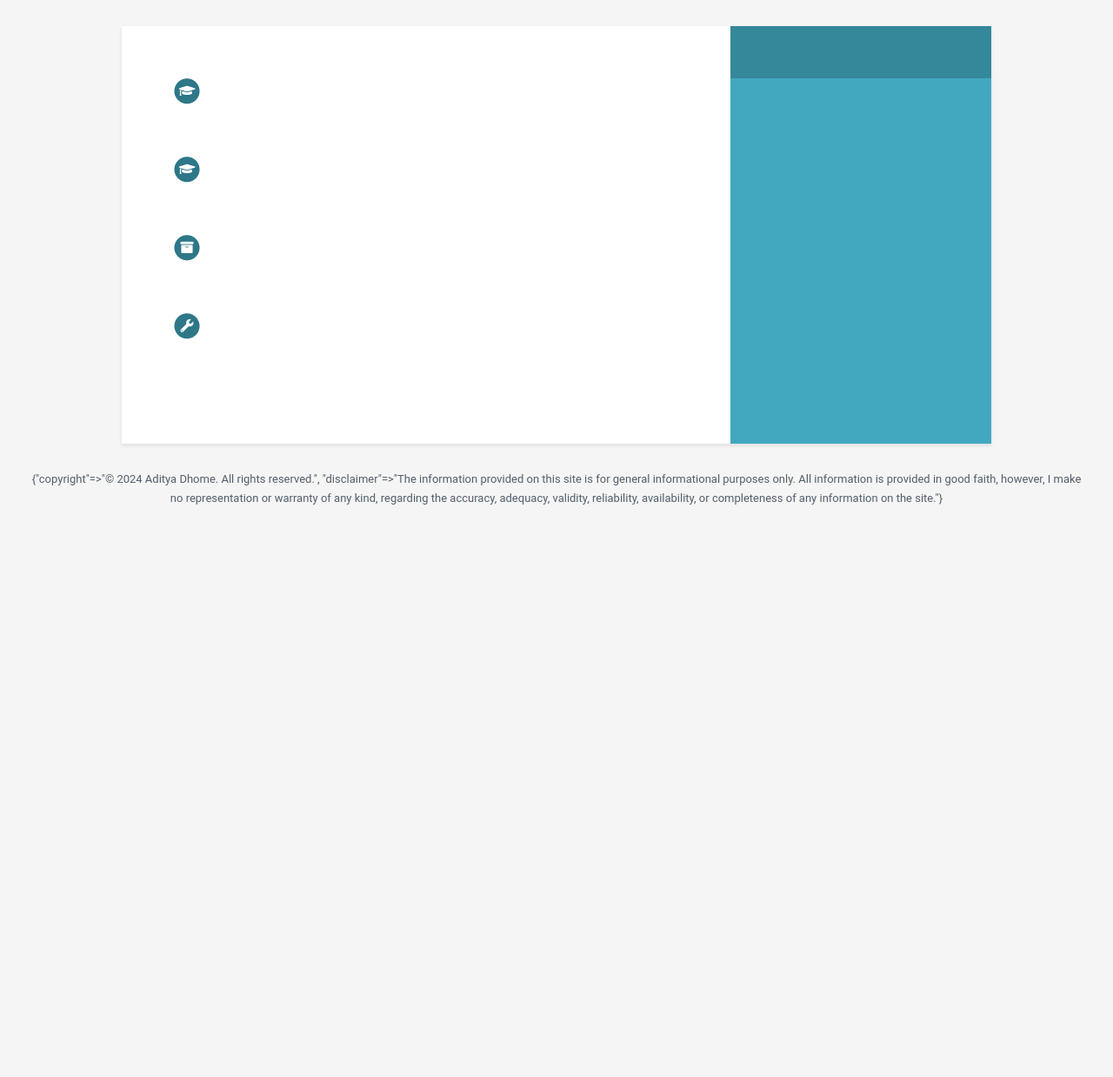
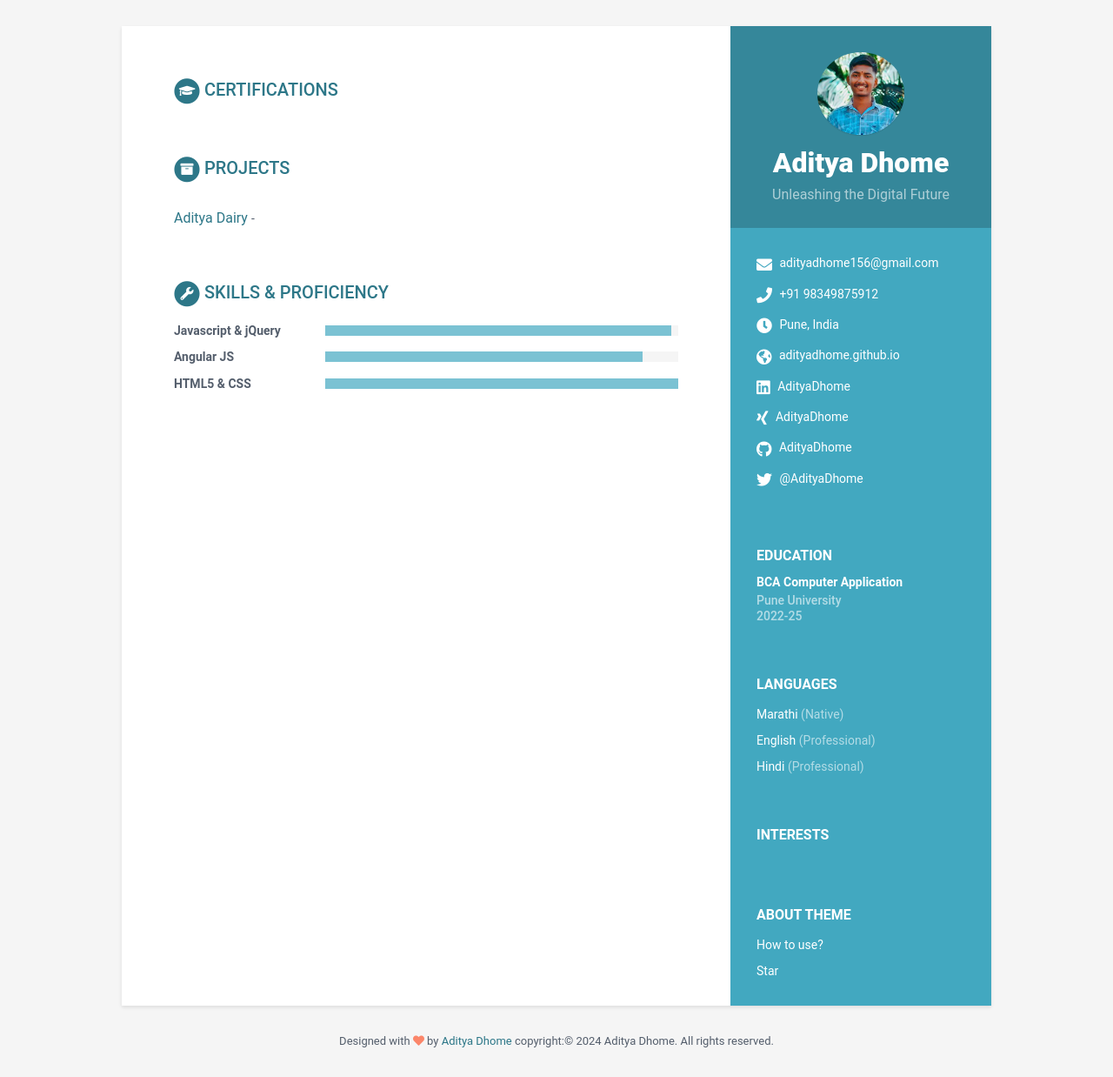
Before and after one commit to adityadhome/adityadhome.github.io, a Jekyll site: the page built from index.html, in a window 1280 px wide. Shown: the whole page at 87% size. Built offline with Jekyll 4.4.1, drawn with Linux system fonts in a browser that asks for light colours; before the commit the page ends 900 px from its top, so only the background shows below that.

Commit message:
Update data.yml

```diff
--- a/_data/data.yml
+++ b/_data/data.yml
@@ -1,94 +1,96 @@
+sidebar:
+  position: right
+  about: true # Set to false or comment out to remove the "how to use?" in the sidebar
+  education: true # Set to false to move education to the main section instead of the sidebar
 
-email: adityadhome156@gmail.com
-phone: +91 98349875912
-date_of_birth: 17th July 2004
-timezone: Pune, India
-website: adityadhome.github.io
-linkedin: AdityaDhome
-xing: AdityaDhome
-github: AdityaDhome
-twitter: '@AdityaDhome'
+  # Profile information
+  name: Aditya Dhome
+  tagline: Unleashing the Digital Future
+  avatar: profile.png # Place a 100x100 picture inside /assets/images/ folder
+
+  # Sidebar links
+  email: adityadhome156@gmail.com
+  phone: +91 98349875912
+  timezone: Pune, India
+  citizenship:
+  website: adityadhome.github.io
+  linkedin: AdityaDhome
+  xing: AdityaDhome
+  github: AdityaDhome
+  twitter: '@AdityaDhome'
+  codewars:
+  goodreads:
+
+  # Languages
+  languages:
+    title: Languages
+    info:
+      - idiom: Marathi
+        level: Native
+      - idiom: English
+        level: Professional
+      - idiom: Hindi
+        level: Professional
+
+  # Interests
+  interests:
+    title: Interests
+    info: []
 
 # Education
 education:
-  - degree: Bachelor of Computer Applications (BCA)
-    university: Pune University
-    specialization: Computer Application
-    time: 2022-25
-    details: >
-      A dedicated BCA graduate from Pune University with a passion for web development and software engineering. Proficient in a range of programming languages and eager to apply my skills in a dynamic work environment. I bring a strong foundation in web technologies and a commitment to learning and growth.
-
-# Technical Skills
-technical_skills:
-  languages:
-    - CSS
-    - HTML5
-    - C++
-    - C
-    - JavaScript
-  frameworks:
-    - Node.js (Basic knowledge)
-    - AngularJS (Basic knowledge)
-  web_development:
-    - Proficient in creating dynamic websites using HTML, CSS, PHP, and JavaScript
+  title: Education
+  info:
+    - degree: BCA Computer Application
+      university: Pune University
+      time: 2022-25
+      details: >
+        A dedicated BCA graduate from Pune University with a passion for web development and software engineering. Proficient in a range of programming languages and eager to apply my skills in a dynamic work environment. I bring a strong foundation in web technologies and a commitment to learning and growth.
 
 # Projects
 projects:
-  - name: Aditya Automative System
-    description: >
-      Developed a comprehensive system for automating tasks using HTML, CSS, PHP, and JavaScript. Focused on enhancing user experience and streamlining operations.
+  title: Projects
+  intro: ''
+  assignments:
+    - title: Aditya Dairy
+      link: "https://adityadhomedairy.unaux.com/"
+      tagline: ''
 
-# Professional Summary
-professional_summary: >
-  A dedicated BCA graduate from Pune University with a passion for web development and software engineering. Proficient in a range of programming languages and eager to apply my skills in a dynamic work environment. I bring a strong foundation in web technologies and a commitment to learning and growth.
-
-# Personal Statement
-personal_statement: >
-  As a technology enthusiast, I am constantly exploring new advancements and applying them to practical projects. My educational background and hands-on project experience have equipped me with the necessary skills to contribute effectively to a team and deliver high-quality software solutions.
-
-# Languages
-languages:
-  - idiom: Marathi
-    level: Native
-  - idiom: English
-    level: Professional
-  - idiom: Hindi
-    level: Professional
-
-# Interests
-interests: []
-
-# Skills & Proficiency
+# Skills
 skills:
-  - name: Javascript & jQuery
-    level: 98%
-  - name: Angular JS
-    level: 90%
-  - name: HTML5 & CSS
-
+  title: Skills & Proficiency
+  toolset:
+    - name: Javascript & jQuery
+      level: 98%
+    - name: Angular JS
+      level: 90%
+    - name: HTML5 & CSS
 # Experience
 experience:
-  - role: Junior Web Developer
-    company: Tech Innovations Inc.
-    time: June 2025 - Present
-    details: >
-      Engaged in developing and maintaining high-quality web applications. Specialized in creating responsive designs and implementing features that enhance user experience. Collaborated with cross-functional teams to deliver projects on time.
+  title: Experience
+  info:
+    - role: Junior Web Developer
+      company: Tech Innovations Inc.
+      time: June 2025 - Present
+      details: >
+        Engaged in developing and maintaining high-quality web applications. Specialized in creating responsive designs and implementing features that enhance user experience. Collaborated with cross-functional teams to deliver projects on time.
 
 # Certifications
 certifications:
-  - name: Certified Web Developer
-    authority: Web Academy
-    year: 2024
+  title: Certifications
+  info:
+    - name: Certified Web Developer
+      authority: Web Academy
+      year: 2024
 
 # Volunteer Work
-volunteer_work:
-  - role: Coding Mentor
-    organization: Code for Good
-    time: 2023 - Present
-    details: >
-      Volunteering as a mentor to teach coding basics to underprivileged children. Designed interactive learning modules and provided hands-on guidance to inspire the next generation of tech enthusiasts.
-
-# Footer
-footer:
-  copyright: "© 2024 Aditya Dhome. All rights reserved."
-  disclaimer: "The information provided on this site is for general informational purposes only. All information is provided in good faith, however, I make no representation or warranty of any kind, regarding the accuracy, adequacy, validity, reliability, availability, or completeness of any information on the site."
+volunteer:
+  title: Volunteer Work
+  info:
+    - role: Coding Mentor
+      organization: Code for Good
+      time: 2023 - Present
+      details: >
+        Volunteering as a mentor to teach coding basics to underprivileged children. Designed interactive learning modules and provided hands-on guidance to inspire the next generation of tech enthusiasts.
+footer: >
+    Designed with <i class="fas fa-heart"></i> by <a href="aryanvbw.github.io" target="_blank" rel="nofollow">Aditya Dhome</a> copyright:© 2024 Aditya Dhome. All rights reserved.
```
